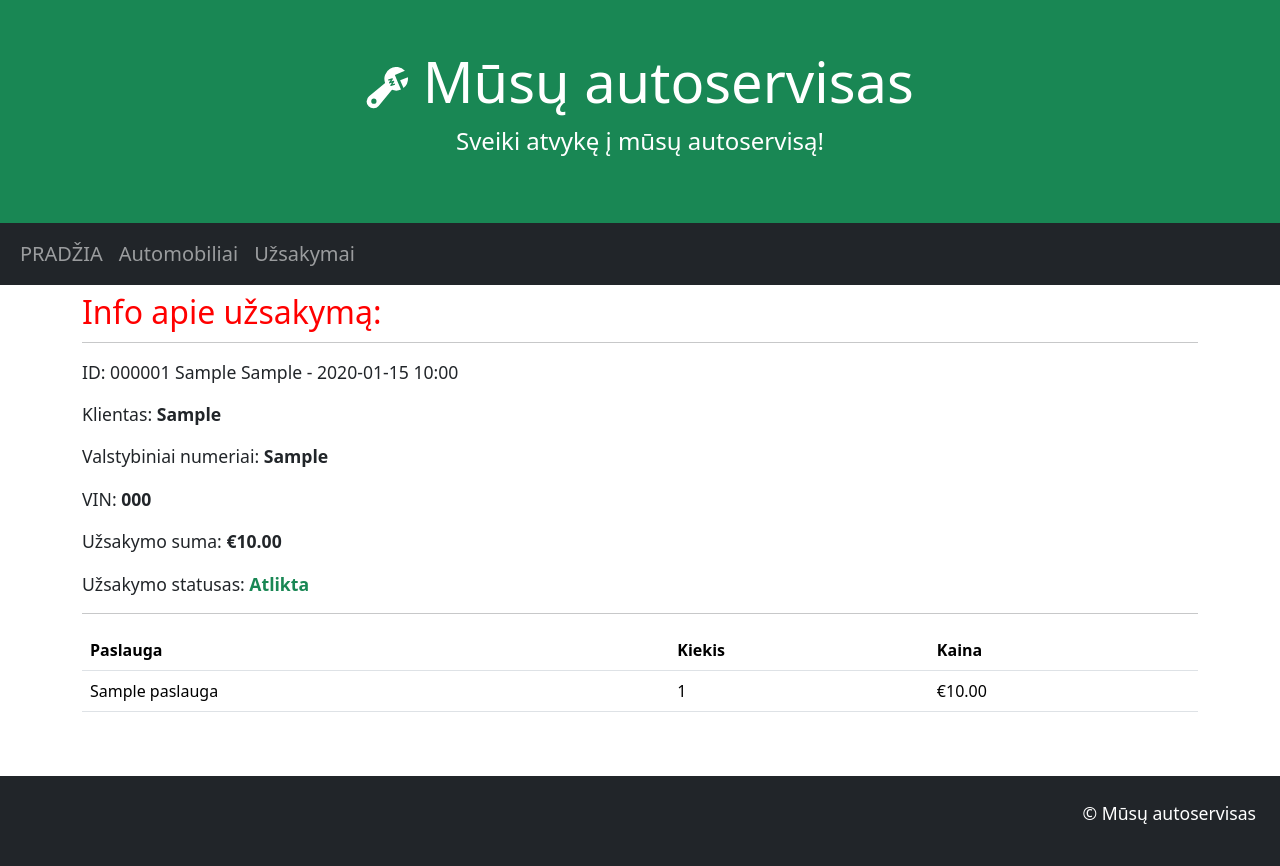
After one commit to w4paulo-tech/auto_1023, a Django app: page /autoservice/uzsakymai/1/ in a window 1280 px wide. The commit adds this page. Run offline with Django 5.2, Linux system fonts and the light colour scheme; tables that the repository leaves empty hold one stand-in row (values such as "Sample post").

Commit message:
prideti views ir navigacija

```diff
--- a/mysite/autoservice/admin.py
+++ b/mysite/autoservice/admin.py
@@ -30,7 +30,7 @@ class EiluteAdmin(a.ModelAdmin):
     readonly_fields = ['line_sum']
 
     fieldsets = [
-        ('Gneral', {'fields': ('uzsakymas', 'paslauga', 'kiekis', 'line_sum')}),
+        ('General', {'fields': ('uzsakymas', 'paslauga', 'kiekis', 'line_sum')}),
     ]
 a.site.register(Paslauga, PaslaugaAdmin)
 a.site.register(Automobilis, AutomobilisAdmin)
--- a/mysite/autoservice/models.py
+++ b/mysite/autoservice/models.py
@@ -24,6 +24,10 @@ class Automobilis(m.Model):
         verbose_name = "Automobilis"
         verbose_name_plural = "Automobiliai"
 
+    def filled_id(self):
+        return str(self.id).zfill(6)
+
+
     def __str__(self):
         return (f"{self.make} {self.model}")
 
@@ -45,12 +49,14 @@ class Uzsakymas(m.Model):
         verbose_name_plural = "Užsakymai"
 
     def __str__(self):
-        return (f"{self.car} - {self.date}")
+        return (f"ID: {str(self.id).zfill(6)} {self.car} - {self.date.strftime('%Y-%m-%d %H:%M')}")
 
     UZSAKYMO_STATUSAS = (
         ('a', "Atlikta"),
         ('r', "Ruošiama"),
         ('n', "Nepradėta"),
+        ('s', "Sustabdyta"),
+        ('c', "Atšaukta"),
     )
     statusas = m.CharField(verbose_name="Būsena", max_length=1,
                            choices=UZSAKYMO_STATUSAS, default="n", blank=True)
--- a/mysite/autoservice/static/css/styles.css
+++ b/mysite/autoservice/static/css/styles.css
@@ -5,3 +5,12 @@ h2 {
 li {
     font-size: 1.25rem;
 }
+
+p {
+    font-size: 1.10rem;
+    /* margin-left: 20px; */
+}
+
+hr {
+    margin-top: 10px;
+}
--- a/mysite/autoservice/templates/base.html
+++ b/mysite/autoservice/templates/base.html
@@ -1,12 +1,13 @@
 <!DOCTYPE html>
 <html lang="en">
 <head>
-  <title>{% block title %}{% endblock %}</title>
   <meta charset="utf-8">
   <meta name="viewport" content="width=device-width, initial-scale=1">
+  <title>{% block title %}{% endblock %}</title>
+  {% load static %}
+  <link rel="icon" type="image/x-icon" href="{% static 'img/favicon.ico' %}" />
   <link href="https://cdn.jsdelivr.net/npm/bootstrap@5.3.3/dist/css/bootstrap.min.css" rel="stylesheet">
   <script src="https://cdn.jsdelivr.net/npm/bootstrap@5.3.3/dist/js/bootstrap.bundle.min.js"></script>
-  {% load static %}
   <link rel="stylesheet" href="{% static 'css/styles.css' %}">
 </head>
 <body>
@@ -26,13 +27,19 @@
   <div class="container-fluid">
     <ul class="navbar-nav">
       <li class="nav-item">
-        <a class="nav-link" href="">PRADŽIA</a>
+        <a class="nav-link" href="{% url 'index' %}">PRADŽIA</a>
+      </li>
+        <li class="nav-item">
+        <a class="nav-link" href="{% url 'automobiliai' %}">Automobiliai</a>
+      </li>
+      <li class="nav-item">
+        <a class="nav-link" href="{% url 'uzsakymai' %}">Užsakymai</a>
       </li>
     </ul>
   </div>
 </nav>
 
-<div class="container mt-5">
+<div class="container mt-2">
   <div class="row">
     <div class="col-sm">
       {% block content %}{% endblock %}
@@ -41,7 +48,7 @@
 </div>
 
 <div class="mt-5 p-4 bg-dark text-white text-center">
-  <p align="right">&copy; Mano autoservisas</p>
+  <p align="right">&copy; Mūsų autoservisas</p>
 </div>
 
 </body>
--- a/mysite/autoservice/templates/index.html
+++ b/mysite/autoservice/templates/index.html
@@ -1,9 +1,9 @@
 {% extends "base.html" %}
-
 {% block title %}PRADŽIA{% endblock %}
 
-{% block content%}
+{% block content %}
 <h2>Šiuo metu pas mus yra:</h2>
+<hr>
 <ul>
   <li>Teikiamų paslaugų: {{ num_paslaugos }}</li>
   <li>Atliktų užsakymų: {{ num_atlikti_uzsakymai}}</li>
--- /dev/null
+++ b/mysite/autoservice/templates/uzsakymas.html
@@ -0,0 +1,41 @@
+{% extends "base.html" %}
+
+{% block title %}Užsakymas{% endblock %}
+
+{% block content %}
+<h2>Info apie užsakymą:</h2>
+<hr>
+<p>{{ uzsakymas }}</p>
+<p>Klientas: <strong>{{ uzsakymas.car.client.title }}</strong></p>
+<p>Valstybiniai numeriai: <strong>{{ uzsakymas.car.license_plate }}</strong></p>
+<p>VIN: <strong>{{ uzsakymas.car.vin_code }}</strong></p>
+<p>Užsakymo suma: <strong>&euro;{{ uzsakymas.total | floatformat:2 }}</strong></p>
+<p>Užsakymo statusas:
+    <span class="{% if uzsakymas.statusas == 'a' %}text-success
+        {% elif uzsakymas.statusas == 'r' %}text-info
+        {% elif uzsakymas.statusas == 'n' %}text-warning
+        {% elif uzsakymas.statusas == 's' %}text-danger
+        {% elif uzsakymas.statusas == 'c' %}text-mute{% endif %}">
+        <strong>{{ uzsakymas.get_statusas_display }}</strong>
+    </span>
+</p>
+<hr>
+<table class="table">
+    <thead>
+        <tr>
+            <th>Paslauga</th>
+            <th>Kiekis</th>
+            <th>Kaina</th>
+        </tr>
+    </thead>
+    {% for uzsakymas in uzsakymas.lines.all %}
+    <tbody>
+        <tr>
+            <td>{{ uzsakymas.paslauga.name | capfirst }}</td>
+            <td>{{ uzsakymas.kiekis }}</td>
+            <td>&euro;{{ uzsakymas.line_sum | floatformat:2 }}</td>
+        </tr>
+    </tbody>
+    {% endfor %}
+</table>
+{% endblock %}
--- a/mysite/autoservice/urls.py
+++ b/mysite/autoservice/urls.py
@@ -3,4 +3,9 @@ from . import views
 
 urlpatterns = [
     path('', views.index, name="index"),
+    path('automobiliai/', views.automobiliai, name='automobiliai'),
+    path('automobiliai/<int:automobilis_id>', views.auto, name='automobilis'),
+    path('uzsakymai/', views.UzsakymasListView.as_view(), name='uzsakymai'),
+    path('uzsakymai/<int:pk>/', views.UzsakymasDetailView.as_view(), name='uzsakymas'),
+
 ]
--- a/mysite/autoservice/views.py
+++ b/mysite/autoservice/views.py
@@ -1,6 +1,6 @@
 from django.shortcuts import render
-from django.http import HttpResponse
 from .models import Paslauga, Uzsakymas, Automobilis, UzsakymasInstance as Eilute
+from django.views import generic
 
 def index(request):
     my_context = {
@@ -10,3 +10,29 @@ def index(request):
 
     }
     return render(request, template_name="index.html", context=my_context)
+
+
+def automobiliai(request):
+    context = {
+        'automobiliai': Automobilis.objects.all(),
+    }
+    return render(request, template_name="autos.html", context=context)
+
+
+def auto(request, automobilis_id):
+    context = {
+        'auto': Automobilis.objects.get(id=automobilis_id)
+    }
+    return render(request, template_name="auto.html", context=context)
+
+
+class UzsakymasListView(generic.ListView):
+    model = Uzsakymas
+    template_name = "uzsakymai.html"
+    context_object_name = "uzsakymai"
+
+
+class UzsakymasDetailView(generic.DetailView):
+    model = Uzsakymas
+    template_name = "uzsakymas.html"
+    context_object_name = "uzsakymas"
--- a/mysite/mysite/urls.py
+++ b/mysite/mysite/urls.py
@@ -1,19 +1,3 @@
-"""
-URL configuration for mysite project.
-
-The `urlpatterns` list routes URLs to views. For more information please see:
-    https://docs.djangoproject.com/en/5.2/topics/http/urls/
-Examples:
-Function views
-    1. Add an import:  from my_app import views
-    2. Add a URL to urlpatterns:  path('', views.home, name='home')
-Class-based views
-    1. Add an import:  from other_app.views import Home
-    2. Add a URL to urlpatterns:  path('', Home.as_view(), name='home')
-Including another URLconf
-    1. Import the include() function: from django.urls import include, path
-    2. Add a URL to urlpatterns:  path('blog/', include('blog.urls'))
-"""
 from django.contrib import admin
 from django.urls import include, path
 from django.conf import settings
```
Also changed, not shown: mysite/autoservice/templates/auto.html (added, +12 -0 lines), mysite/autoservice/templates/autos.html (added, +15 -0 lines), mysite/autoservice/templates/uzsakymai.html (added, +12 -0 lines), mysite/autoservice/static/img/favicon.ico (added).
